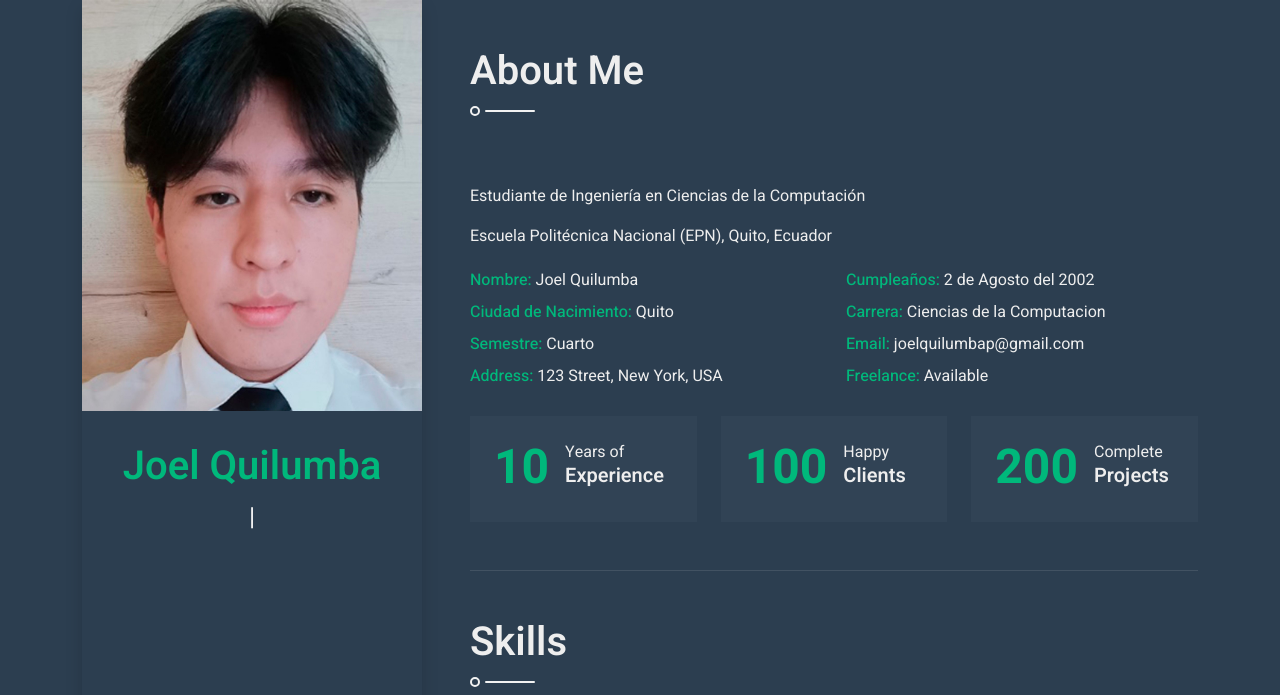
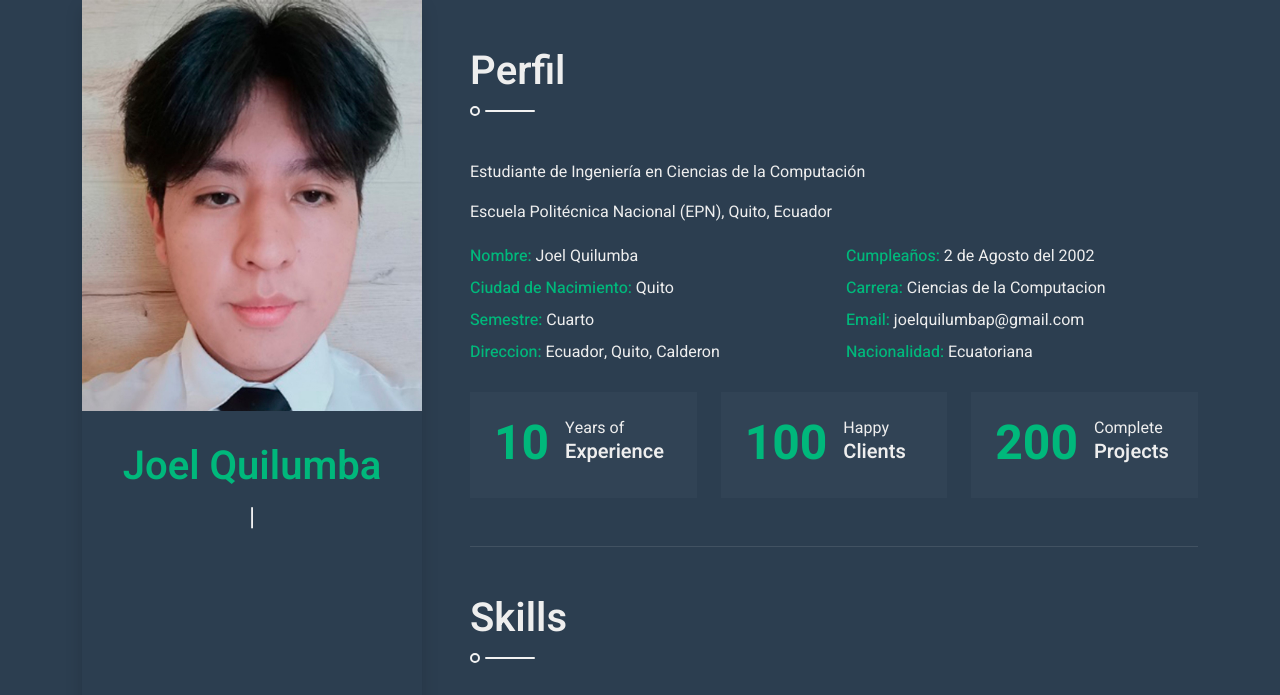
Before and after one commit to iamjoel01/perfil_joel_quilumba, a plain HTML site: page index.html in a window 1280 px wide. Shown: the top 695 px of the page. Drawn offline with nearby package versions, Linux system fonts and the light colour scheme.

Commit message:
Update index.html

```diff
--- a/index.html
+++ b/index.html
@@ -64,8 +64,7 @@
                 <div class="col-lg-8">
                     <!-- About Start -->
                     <section class="py-5 border-bottom wow fadeInUp" data-wow-delay="0.1s">
-                        <h1 class="title pb-3 mb-5">About Me</h1>
-			<br>
+                        <h1 class="title pb-3 mb-5">Perfil</h1>
                         <p>Estudiante de Ingeniería en Ciencias de la Computación</p>
 			<p>Escuela Politécnica Nacional (EPN), Quito, Ecuador</p>
                         <div class="row mb-4">
@@ -88,10 +87,10 @@
                                 <span class="fw-medium text-primary">Email:</span> joelquilumbap@gmail.com
                             </div>
                             <div class="col-sm-6 py-1">
-                                <span class="fw-medium text-primary">Address:</span> 123 Street, New York, USA
+                                <span class="fw-medium text-primary">Direccion:</span> Ecuador, Quito, Calderon
                             </div>
                             <div class="col-sm-6 py-1">
-                                <span class="fw-medium text-primary">Freelance:</span> Available
+                                <span class="fw-medium text-primary">Nacionalidad:</span> Ecuatoriana
                             </div>
                         </div>
                         <div class="row g-4">
```
